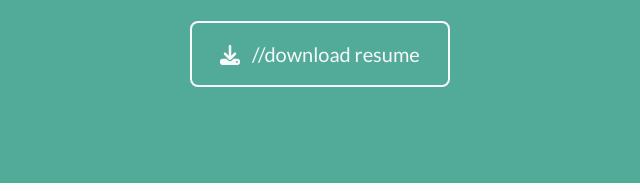
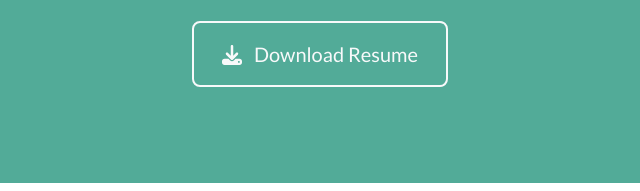
Before and after one commit to timcrisp94/portfolio, a website: page dist/index.html in a window 1280 px wide. Shown: the part 2021-2212 px from the top of the page, 320-960 px from the left. Drawn offline with nearby package versions, Linux system fonts and the light colour scheme.

Commit message:
upload resume

```diff
--- a/dist/index.html
+++ b/dist/index.html
@@ -140,9 +140,9 @@
                 </div>
                 <!-- About Section Button-->
                 <div class="text-center mt-4">
-                    <a class="btn btn-xl btn-outline-light" href="https://startbootstrap.com/theme/freelancer/">
+                    <a class="btn btn-xl btn-outline-light" href="assets/resume/ats-resume.pdf">
                         <i class="fas fa-download me-2"></i>
-                        //download resume
+                        Download Resume
                     </a>
                 </div>
             </div>
```
Also changed, not shown: dist/assets/img/portfolio/gear-hoarder.png (deleted), 1 other file.
